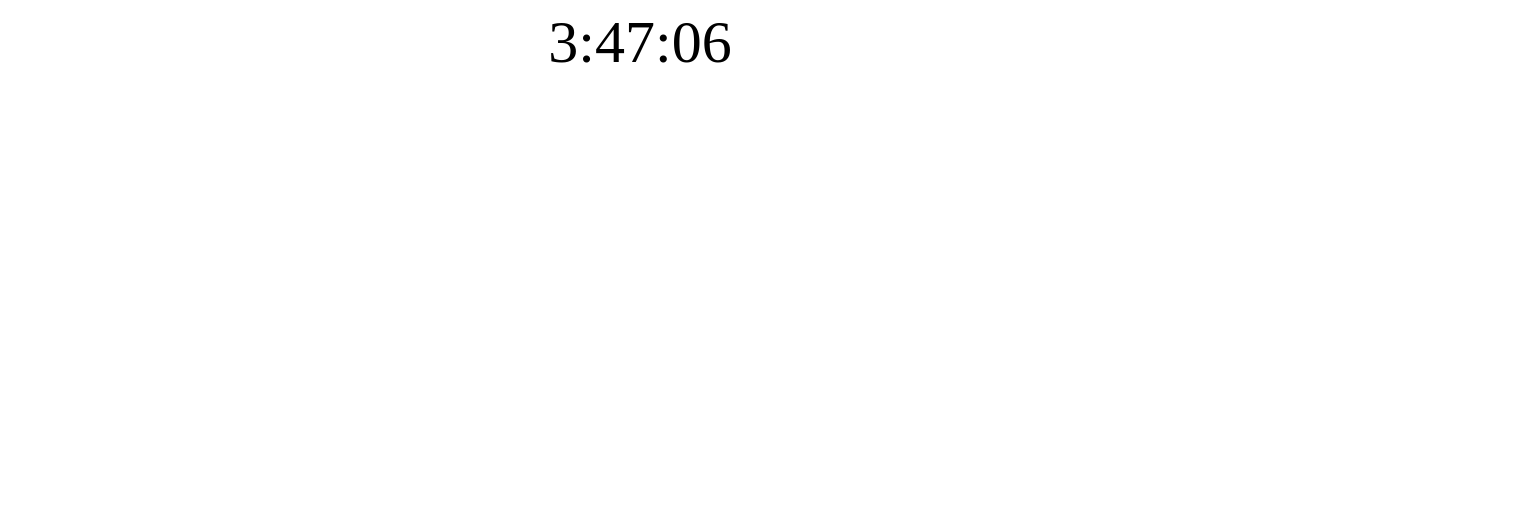
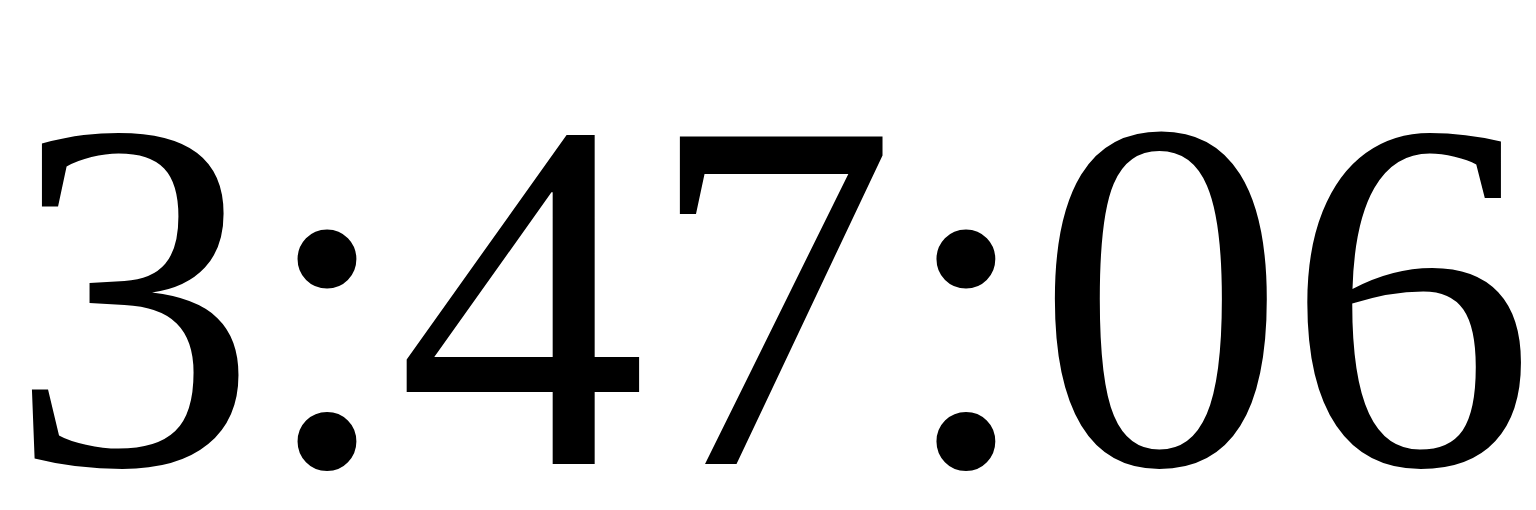
Before and after one commit to ryanhubler/time.ryanhubler.com, a plain HTML site: page index.html in a window 1280 px wide. Shown: the whole page, 1536 px wide, since content can reach past the window. Drawn offline with Linux system fonts and the light colour scheme.

Commit message:
Update styles.css

```diff
--- a/styles.css
+++ b/styles.css
@@ -4,5 +4,5 @@ body {
   }
 div.a {
   color: black;
-  font-size: 60px;;
+  font-size: 500px;;
 }
```
